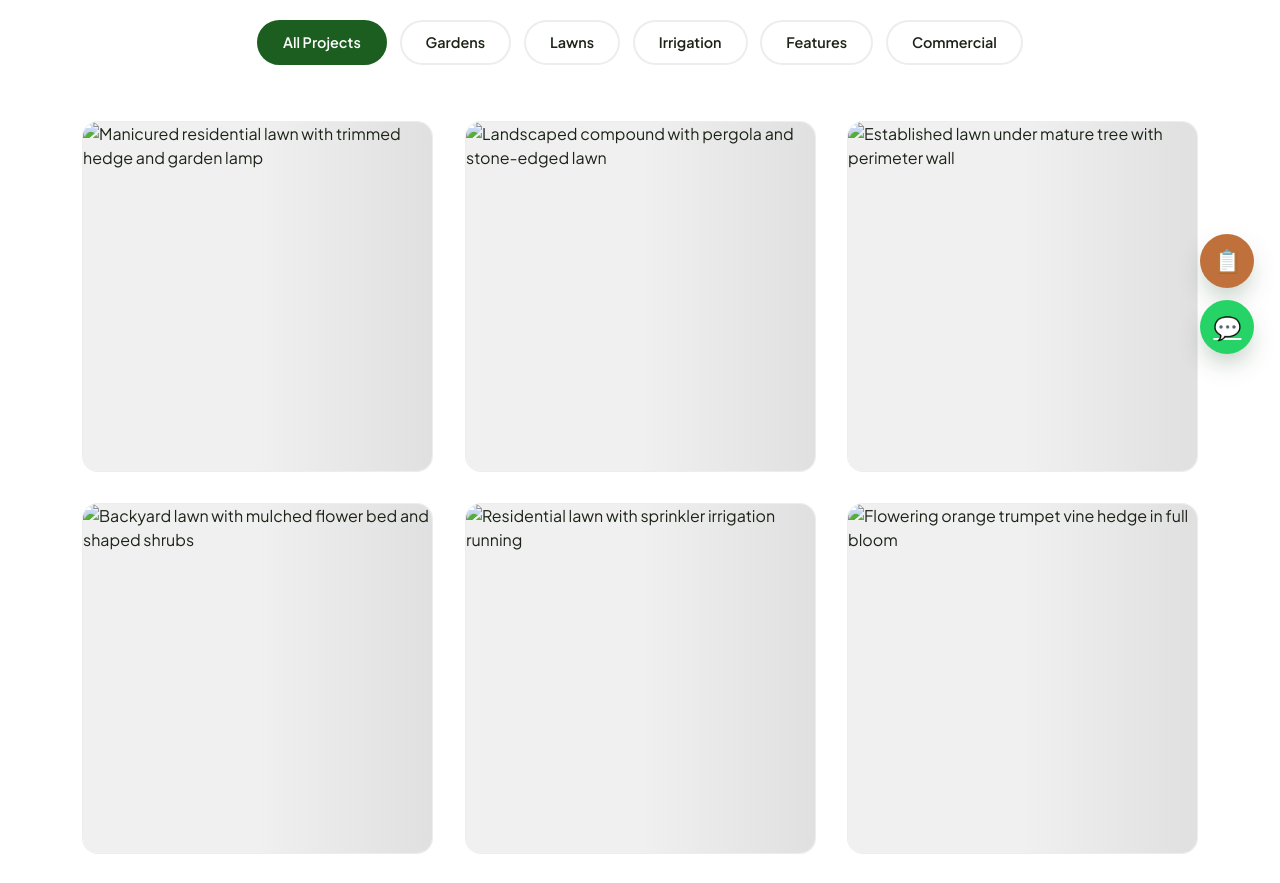
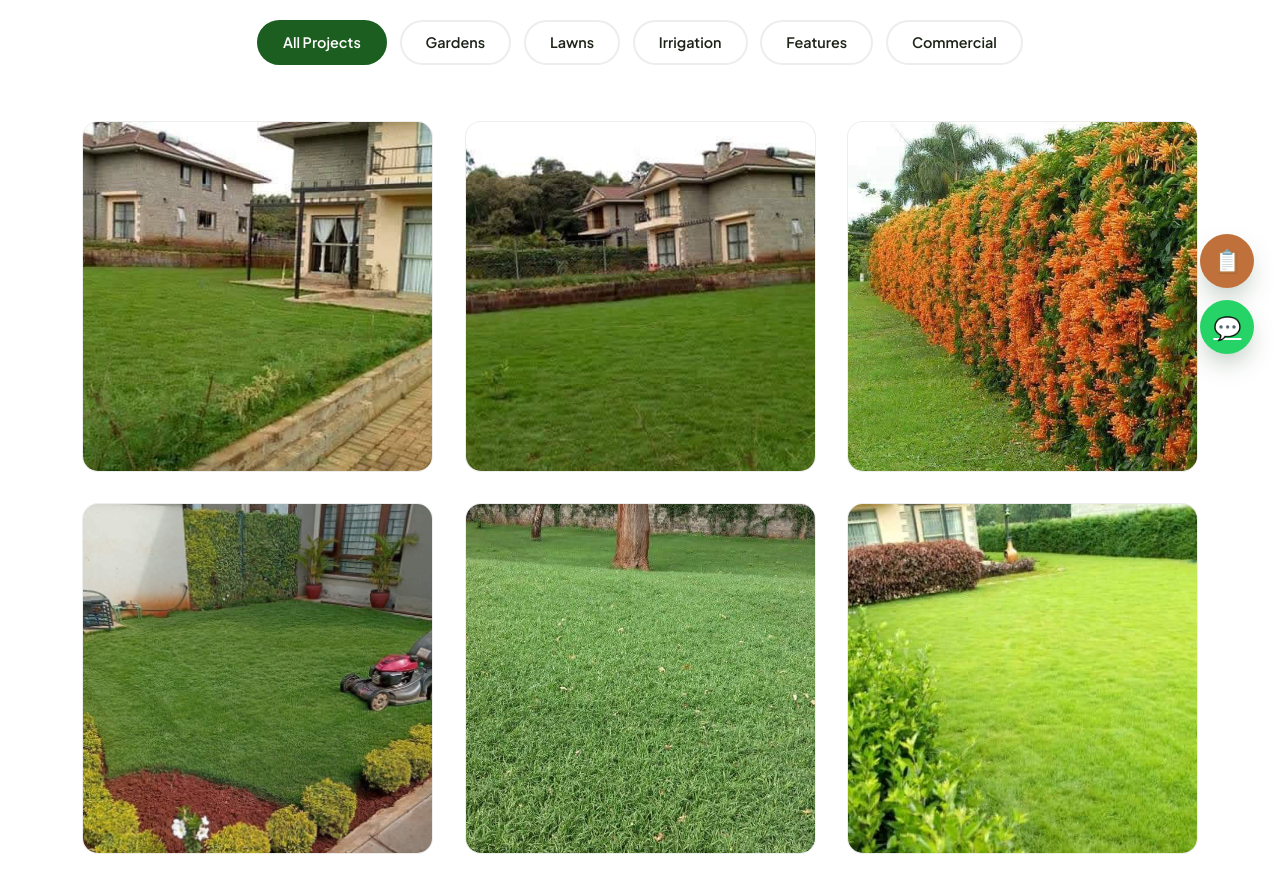
Before and after one commit to Infokipkorir/landmark-, a plain HTML site: page gallery.html in a window 1280 px wide. Shown: the part 420-1303 px from the top of the page. Drawn offline with nearby package versions, Linux system fonts and the light colour scheme.

Commit message:
Update image source paths in gallery.html

```diff
--- a/gallery.html
+++ b/gallery.html
@@ -585,13 +585,13 @@
     <div class="gallery-grid" id="galleryGrid">
       <!-- Gardens -->
       <div class="gallery-item" data-category="gardens">
-        <img src="images/IMG-20260707-WA0021_1_.jpg" alt="Manicured residential lawn with trimmed hedge and garden lamp" title="Residential Garden &amp; Hedge Design">
+        <img src="IMG-20260707-WA0021_1_.jpg" alt="Manicured residential lawn with trimmed hedge and garden lamp" title="Residential Garden &amp; Hedge Design">
         <div class="gallery-overlay">
           <div class="gallery-zoom-icon">🔍</div>
         </div>
       </div>
       <div class="gallery-item" data-category="gardens">
-        <img src="images/IMG-20260707-WA0071.jpg" alt="Landscaped compound with pergola and stone-edged lawn" title="Compound Garden Design">
+        <img src="IMG-20260707-WA0071.jpg" alt="Landscaped compound with pergola and stone-edged lawn" title="Compound Garden Design">
         <div class="gallery-overlay">
           <div class="gallery-zoom-icon">🔍</div>
         </div>
@@ -599,13 +599,13 @@
 
       <!-- Lawns -->
       <div class="gallery-item" data-category="lawns">
-        <img src="images/IMG-20260707-WA0070.jpg" alt="Established lawn under mature tree with perimeter wall" title="Lawn Establishment &amp; Maintenance">
+        <img src="IMG-20260707-WA0070.jpg" alt="Established lawn under mature tree with perimeter wall" title="Lawn Establishment &amp; Maintenance">
         <div class="gallery-overlay">
           <div class="gallery-zoom-icon">🔍</div>
         </div>
       </div>
       <div class="gallery-item" data-category="lawns">
-        <img src="images/IMG-20260707-WA0008_1_.jpg" alt="Backyard lawn with mulched flower bed and shaped shrubs" title="Lawn Care &amp; Flower Bed Detailing">
+        <img src="IMG-20260707-WA0008_1_.jpg" alt="Backyard lawn with mulched flower bed and shaped shrubs" title="Lawn Care &amp; Flower Bed Detailing">
         <div class="gallery-overlay">
           <div class="gallery-zoom-icon">🔍</div>
         </div>
@@ -613,7 +613,7 @@
 
       <!-- Irrigation -->
       <div class="gallery-item" data-category="irrigation">
-        <img src="images/IMG-20260707-WA0072.jpg" alt="Residential lawn with sprinkler irrigation running" title="Automated Sprinkler Irrigation">
+        <img src="IMG-20260707-WA0072.jpg" alt="Residential lawn with sprinkler irrigation running" title="Automated Sprinkler Irrigation">
         <div class="gallery-overlay">
           <div class="gallery-zoom-icon">🔍</div>
         </div>
@@ -621,7 +621,7 @@
 
       <!-- Features -->
       <div class="gallery-item" data-category="features">
-        <img src="images/IMG-20260707-WA0074.jpg" alt="Flowering orange trumpet vine hedge in full bloom" title="Flowering Hedge Feature">
+        <img src="IMG-20260707-WA0074.jpg" alt="Flowering orange trumpet vine hedge in full bloom" title="Flowering Hedge Feature">
         <div class="gallery-overlay">
           <div class="gallery-zoom-icon">🔍</div>
         </div>
@@ -629,7 +629,7 @@
 
       <!-- Commercial -->
       <div class="gallery-item" data-category="commercial">
-        <img src="images/IMG-20260707-WA0011.jpg" alt="Large-scale commercial grounds lawn maintenance" title="Commercial Grounds Maintenance">
+        <img src="IMG-20260707-WA0011.jpg" alt="Large-scale commercial grounds lawn maintenance" title="Commercial Grounds Maintenance">
         <div class="gallery-overlay">
           <div class="gallery-zoom-icon">🔍</div>
         </div>
```
